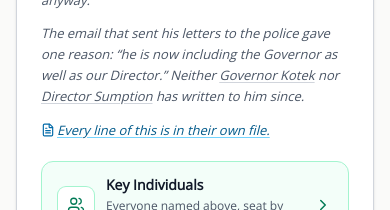
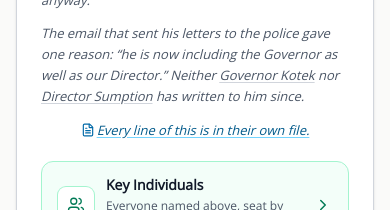
Before and after one commit to rswfire/rswfire.oprd, a Next.js app: page / in a window 390 px wide. Shown: the part 820-1030 px from the top of the page. Built offline with nearby package versions, Linux system fonts and the light colour scheme; no server answers.

Commit message:
Testimony card: the citation centered on phones

```diff
--- a/components/TestimonyCard.tsx
+++ b/components/TestimonyCard.tsx
@@ -80,7 +80,7 @@ export default function TestimonyCard() {
                     <p>{withSeats(APPARATUS.roster)}</p>
                     <p>{APPARATUS.account}</p>
                     <p>{withSeats(APPARATUS.silence)}</p>
-                    <p>
+                    <p className="text-center sm:text-left">
                         <Cite ulid={APPARATUS.citationUlid} thread={APPARATUS.citationThread}>
                             {APPARATUS.citation}
                         </Cite>
```
